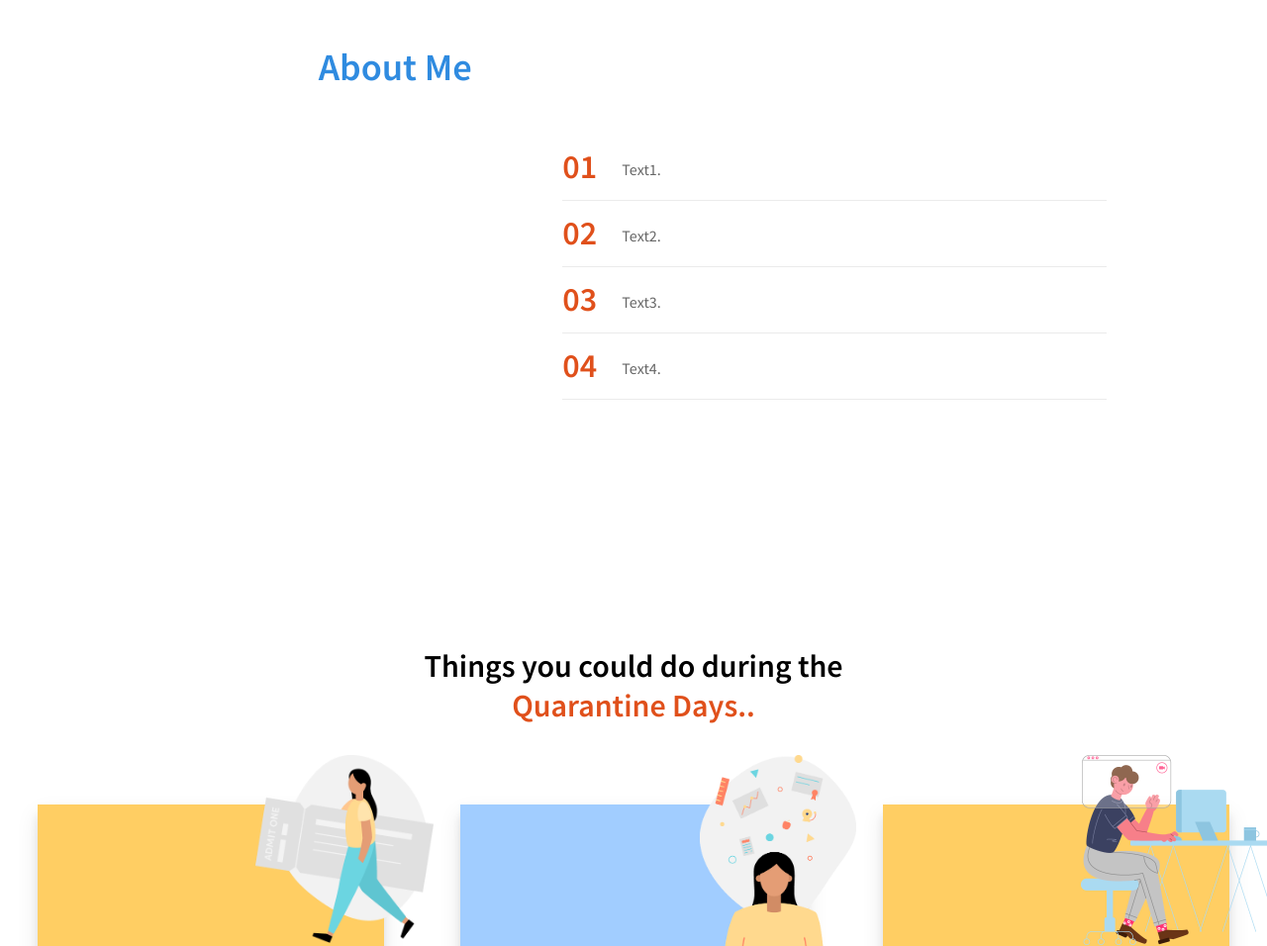
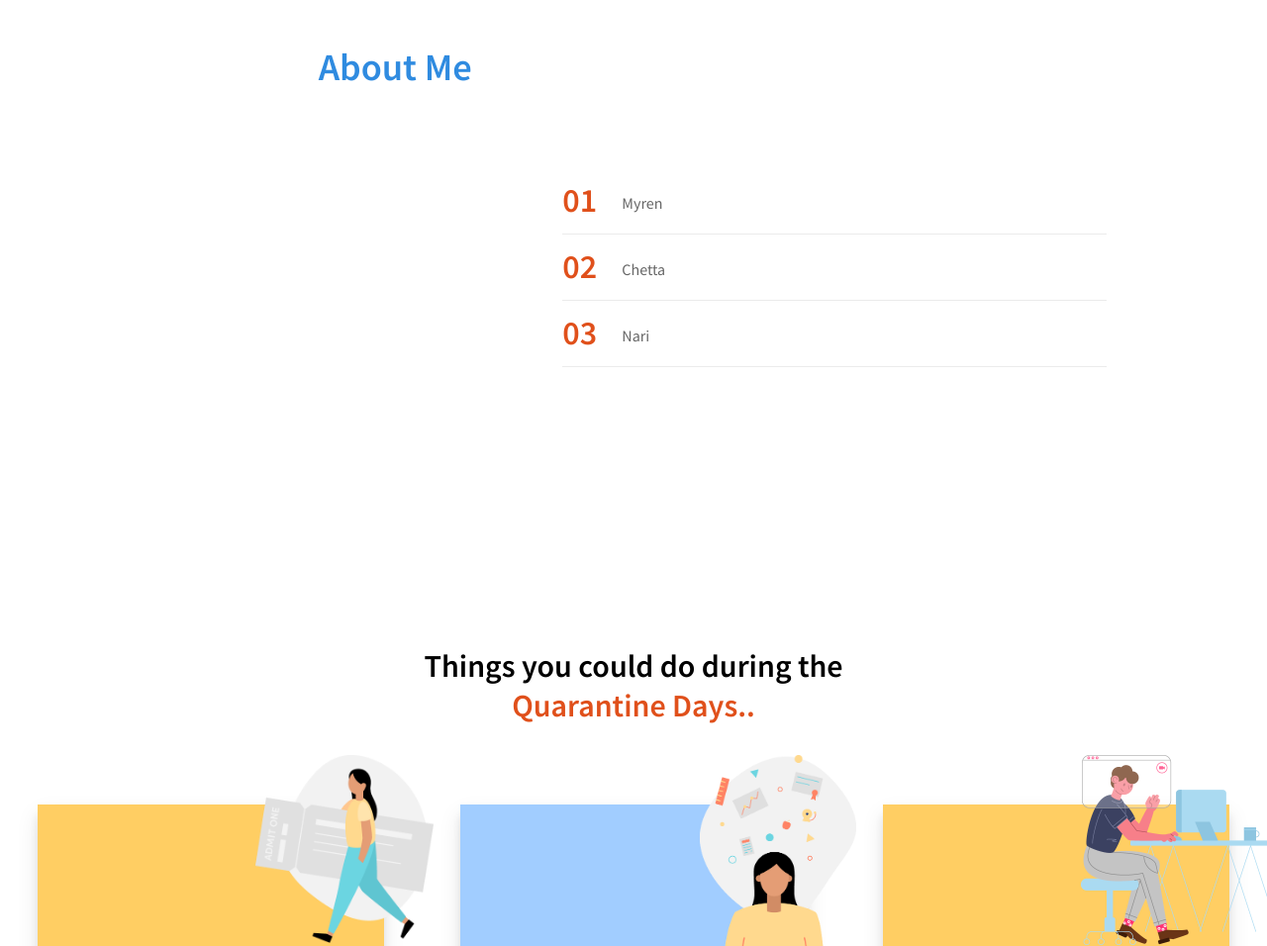
Before and after one commit to cyberianzed/cyberianweb, a plain HTML site: page index.html in a window 1280 px wide. Shown: the part 868-1824 px from the top of the page at 99% size. Drawn offline with nearby package versions, Linux system fonts and the light colour scheme.

Commit message:
added about 🌚

```diff
--- a/index.html
+++ b/index.html
@@ -54,19 +54,15 @@
           <ol>
             <li>
               <span>01</span>
-              <p>Text1.</p>
+              <p>Myren</p>
             </li>
             <li>
               <span>02</span>
-              <p>Text2.</p>
+              <p>Chetta</p>
             </li>
             <li>
               <span>03</span>
-              <p>Text3.</p>
-            </li>
-            <li>
-              <span>04</span>
-              <p>Text4.</p>
+              <p>Nari</p>
             </li>
           </ol>
         </div>
```
